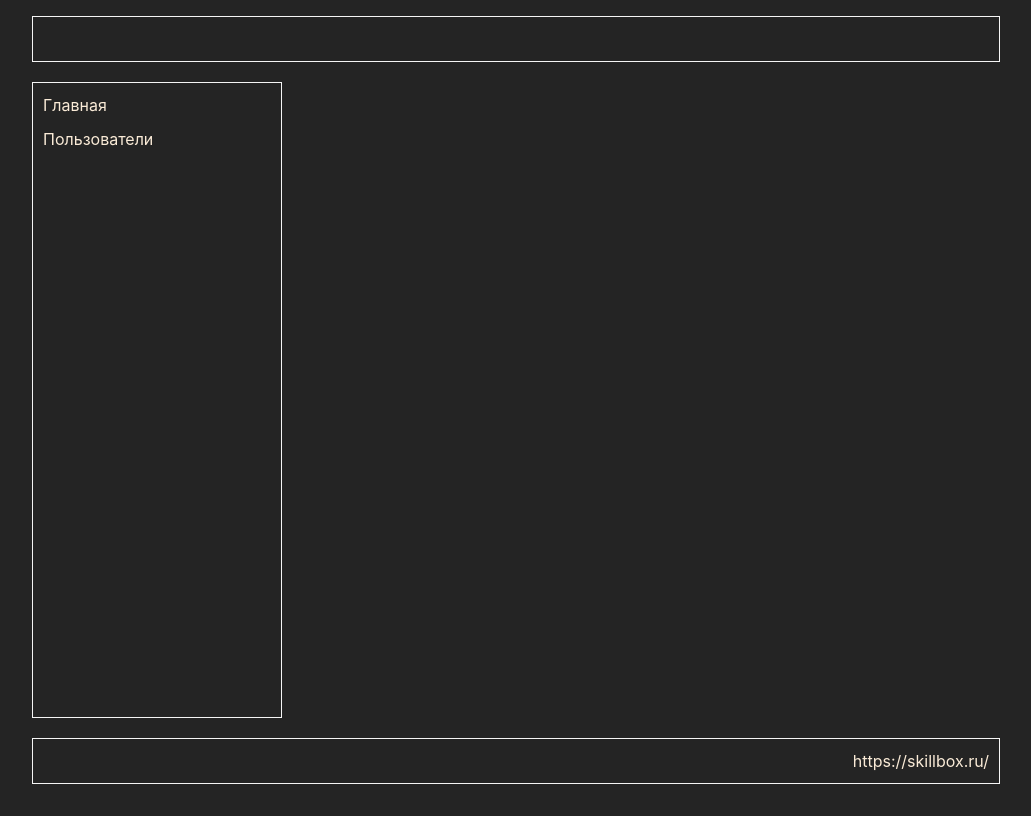
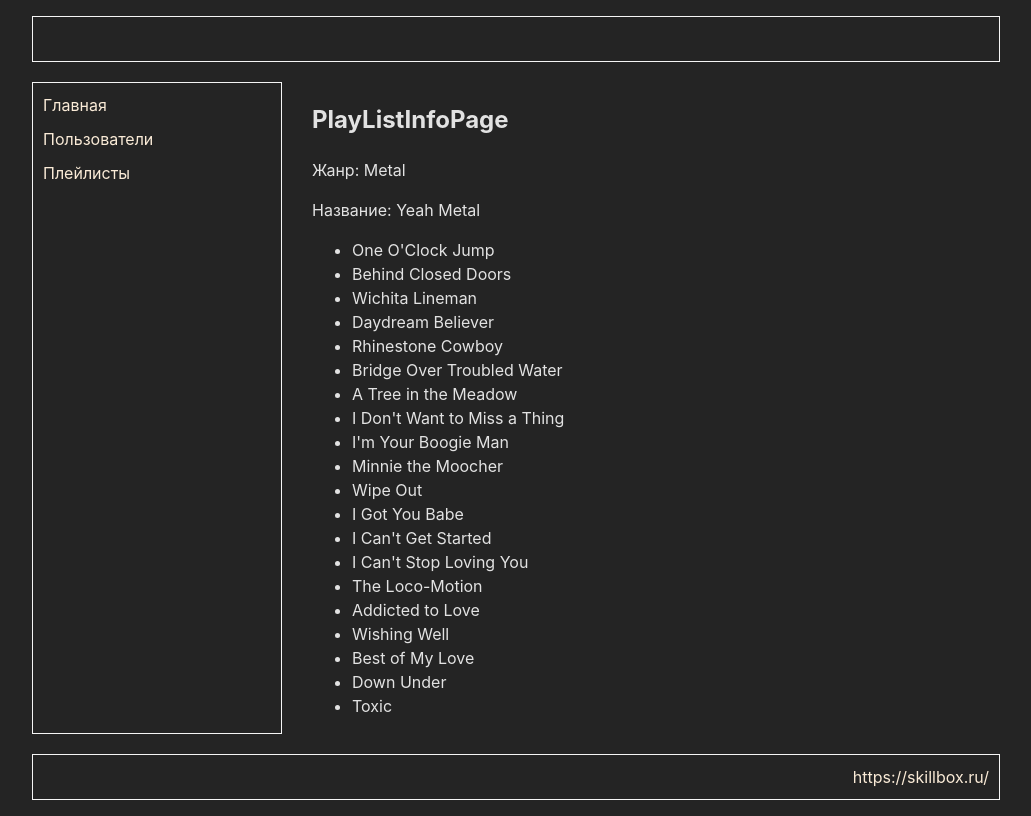
Before and after one commit to nukleaz/routing-practice, a React (Vite) app: page /playlists/1 in a window 1280 px wide. Shown: the whole page, without its empty margins (124-1155 px from the left). Built offline with nearby package versions, Linux system fonts and the light colour scheme.

Commit message:
add a PlaylistInfoPage

```diff
--- a/src/App.tsx
+++ b/src/App.tsx
@@ -1,29 +1,36 @@
-import { BrowserRouter, Link, Route, Routes } from "react-router-dom";
-import "./app.css";
-import { MainPage, UserInfoPage, UsersPage } from "./pages";
+import { BrowserRouter, Link, Route, Routes } from 'react-router-dom';
+import './app.css';
+import { MainPage, UserInfoPage, UsersPage } from './pages';
+import { PlaylistInfoPage } from './pages/PlaylistInfoPage/PlaylistInfoPage';
 
 export function App() {
 	return (
 		<BrowserRouter>
-			<div className="header">_</div>
+			<div className='header'>_</div>
 
-			<div className="section">
-				<nav className="navMenu">
-					<Link to={"/"}>Главная</Link>
-					<Link to={"/users"}>Пользователи</Link>
+			<div className='section'>
+				<nav className='navMenu'>
+					<Link to={'/'}>Главная</Link>
+					<Link to={'/users'}>Пользователи</Link>
+					<Link to={'/playlists'}>Плейлисты</Link>
 				</nav>
 
-				<main className="content">
+				<main className='content'>
 					<Routes>
-						<Route path="/" element={<MainPage />} />
-						<Route path="/users" element={<UsersPage />} />
-						<Route path="/users/:userId" element={<UserInfoPage />} />
+						<Route path='/' element={<MainPage />} />
+						<Route path='/users' element={<UsersPage />} />
+						<Route path='/users/:userId' element={<UserInfoPage />} />
+						<Route
+							path='/playlists/:playlistId'
+							element={<PlaylistInfoPage />}
+						/>
+						{/* <Route /> */}
 					</Routes>
 				</main>
 			</div>
 
-			<div className="footer">
-				<a href="https://skillbox.ru/code/">https://skillbox.ru/</a>
+			<div className='footer'>
+				<a href='https://skillbox.ru/code/'>https://skillbox.ru/</a>
 			</div>
 		</BrowserRouter>
 	);
--- /dev/null
+++ b/src/pages/PlaylistInfoPage/PlaylistInfoPage.tsx
@@ -0,0 +1,29 @@
+import { useParams } from 'react-router-dom';
+import { PLAYLISTS } from '../../data';
+import './PlaylistInfoPage.css';
+
+export function PlaylistInfoPage() {
+	const { playlistId } = useParams();
+	const playlist = PLAYLISTS[Number(playlistId)];
+
+	return (
+		<div className='playlistInfoPage'>
+			<h2>PlayListInfoPage</h2>
+			{playlist.songs.length === 0 ? (
+				<p>Плейлист пустой</p>
+			) : (
+				<>
+					<div className='playlist-descr'>
+						<p>Жанр: {playlist.genre}</p>
+						<p>Название: {playlist.name}</p>
+					</div>
+					<ul className='songs-list'>
+						{playlist.songs.map(song => (
+							<li className='song'>{song}</li>
+						))}
+					</ul>
+				</>
+			)}
+		</div>
+	);
+}
```
Also changed, not shown: src/pages/PlaylistInfoPage/PlaylistInfoPage.css (added), 1 other file (tests, documents, lock files or other folders).
